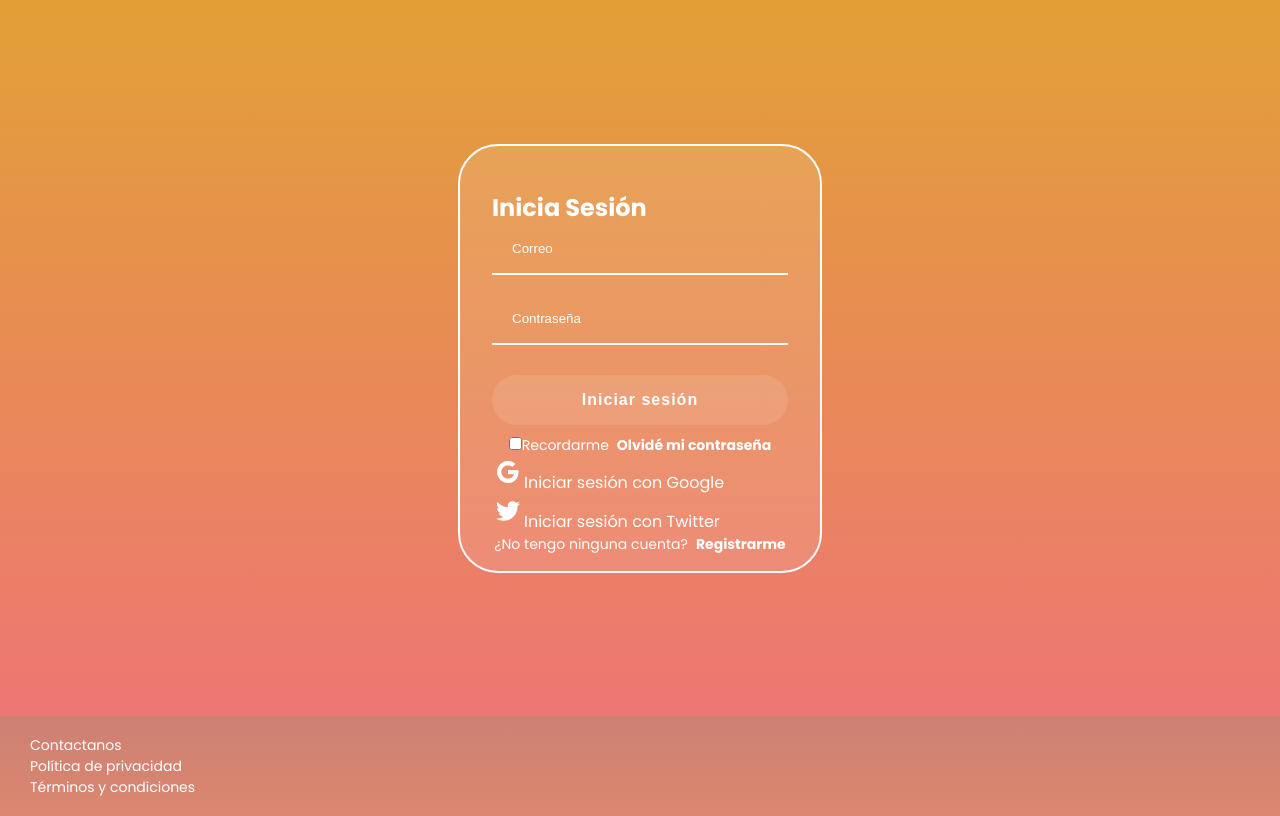
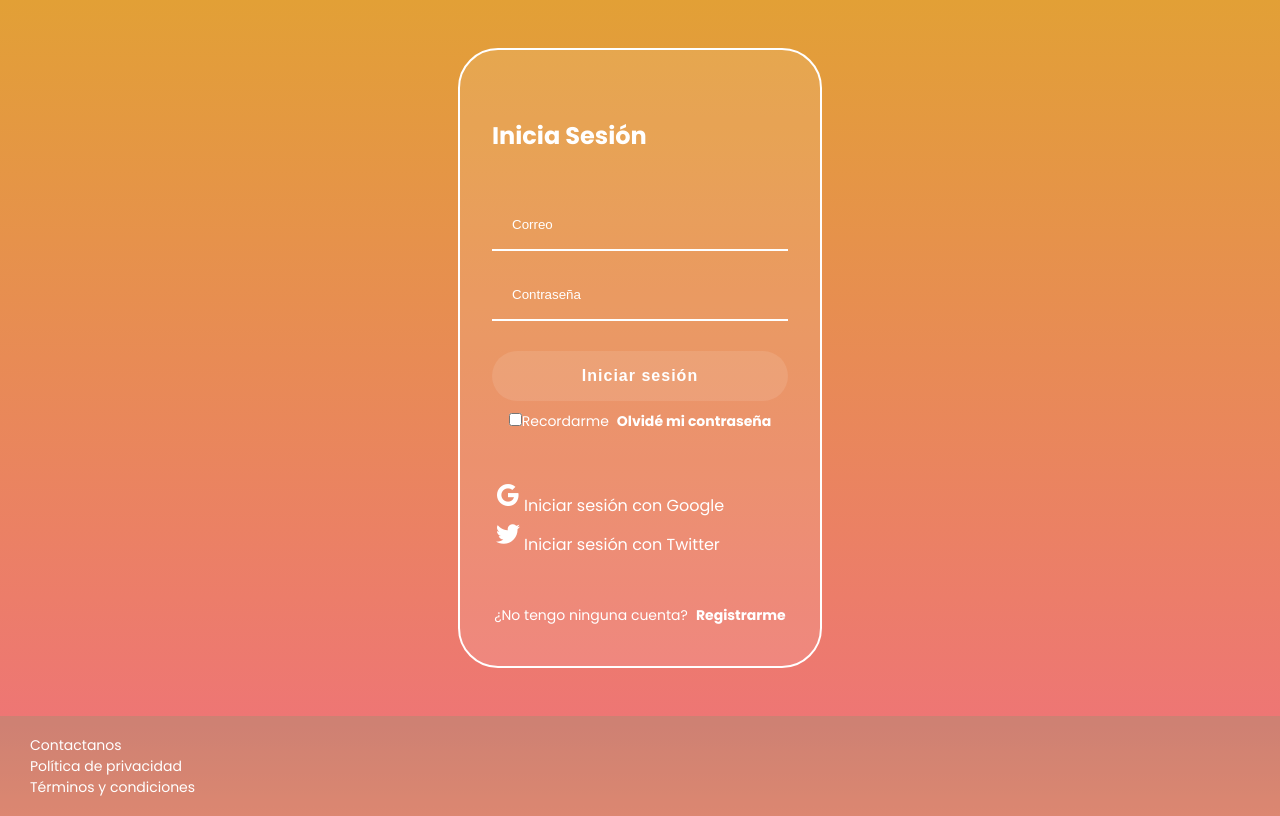
Before and after one commit to Ceyene/CynCuentos, a React app: page /login in a window 1280 px wide. Built offline with nearby package versions, Linux system fonts and the light colour scheme.

Commit message:
Minor styling corrections

```diff
--- a/src/assets/styles/components/Login.scss
+++ b/src/assets/styles/components/Login.scss
@@ -13,6 +13,7 @@
     border-radius: 2.5rem;
     color: white;
     padding: 2.75rem 2rem 1rem;
+    min-height: 38.75rem;
     width: 22.75rem;
     display: flex;
     justify-content: space-around;
--- a/src/assets/styles/components/Register.scss
+++ b/src/assets/styles/components/Register.scss
@@ -13,6 +13,7 @@
     border-radius: 2.5rem;
     color: white;
     padding: 2.75rem 2rem 1rem;
+    min-height: 38.75rem;
     width: 22.75rem;
     display: flex;
     justify-content: space-around;
```
